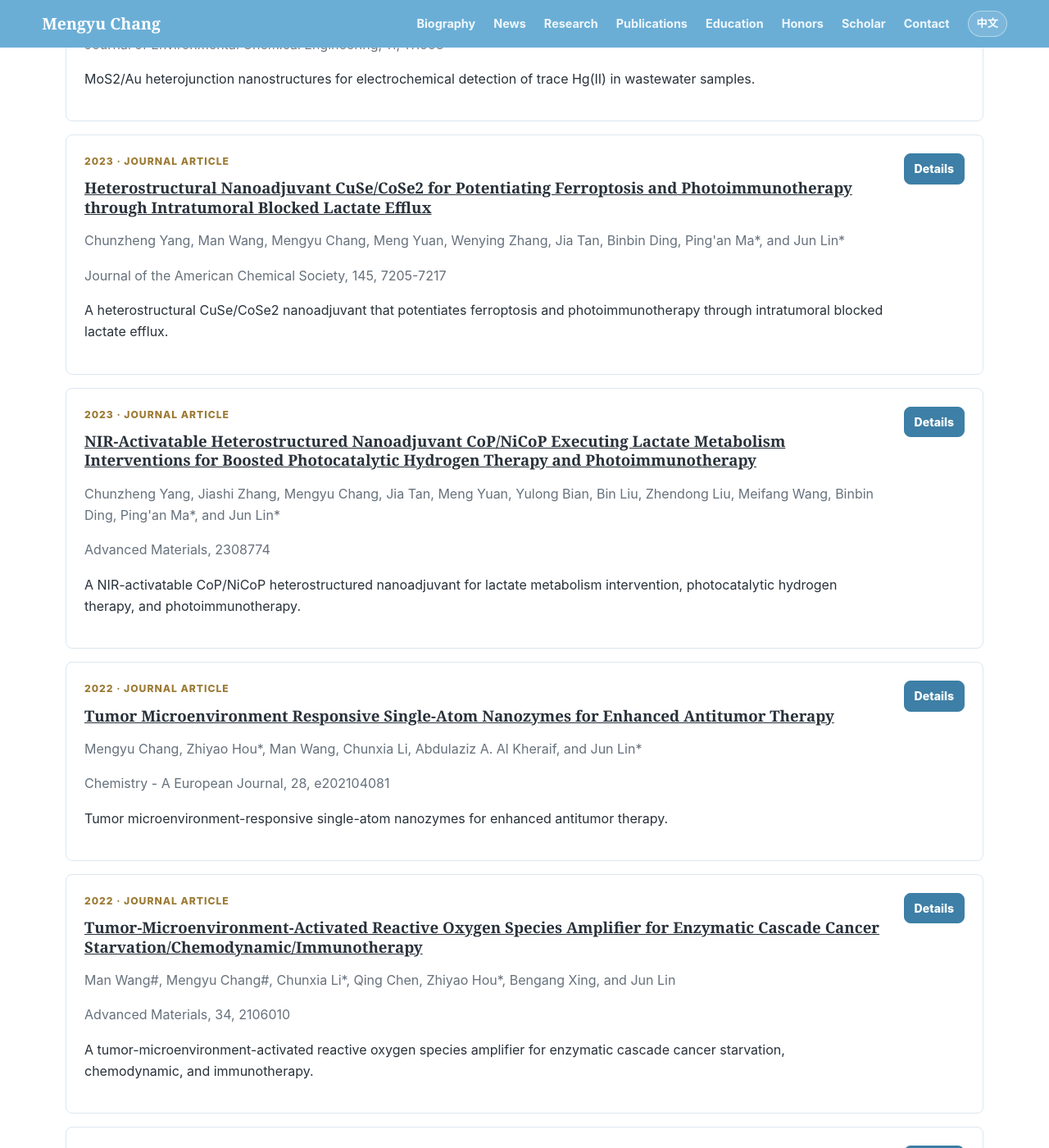
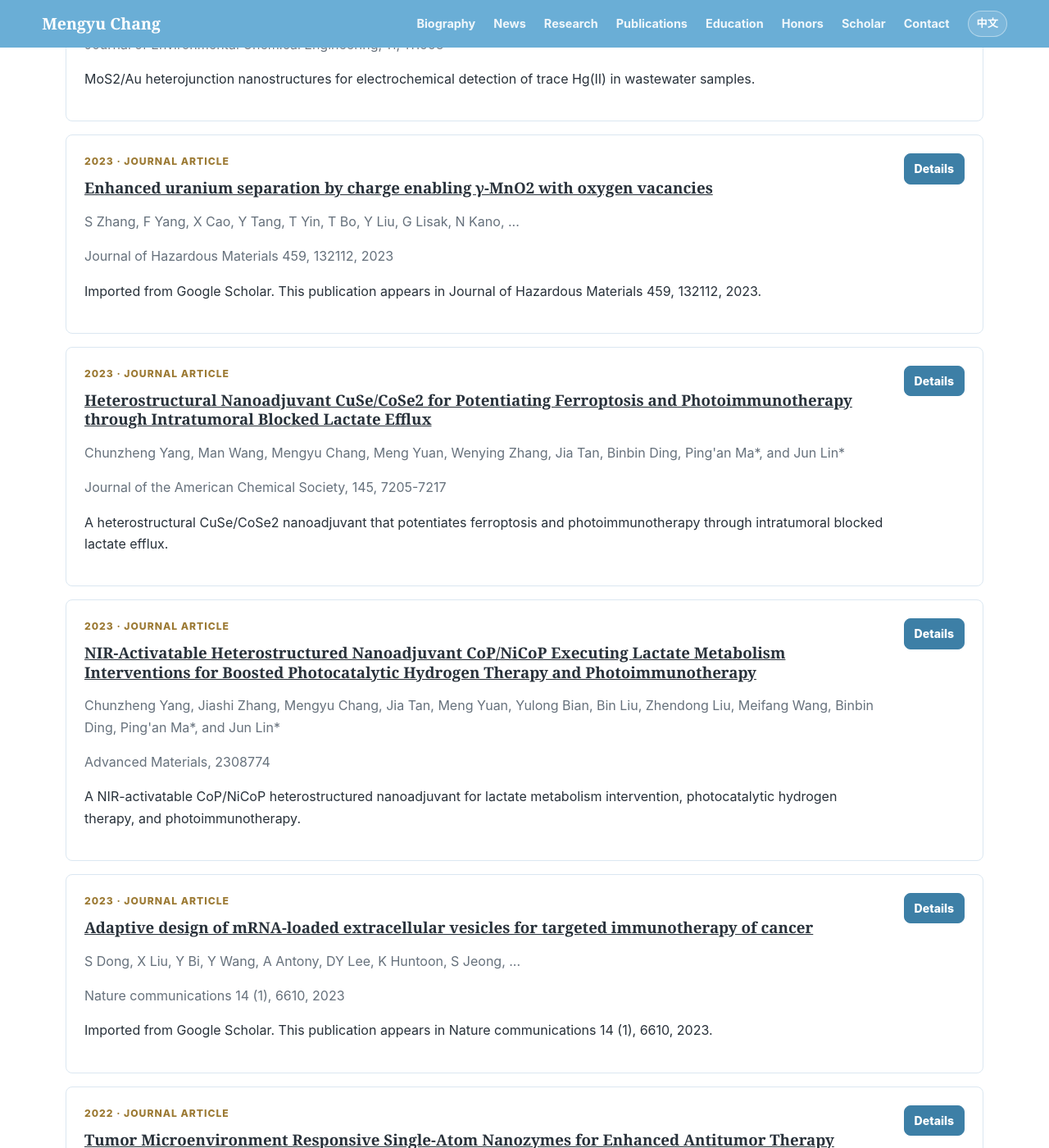
Before and after one commit to michellechang14/michellechang14.github.io, a Jekyll site: the page built from publications.md, in a window 1280 px wide and 1400 px high, scrolled down 4475 px. Shown: the whole window at 82% size. Built offline with Jekyll 4.4.1, drawn with Linux system fonts in a browser that asks for light colours; some of the changed text lies outside the part shown.

Commit message:
Update Scholar metrics and news

```diff
--- a/_data/scholar.json
+++ b/_data/scholar.json
@@ -2,7 +2,7 @@
   "source": "Google Scholar",
   "profileUrl": "https://scholar.google.com/citations?user=WaHuZvMAAAAJ&hl=en",
   "authorId": "WaHuZvMAAAAJ",
-  "lastUpdated": "2026-07-07T06:10:59.109Z",
+  "lastUpdated": "2026-07-07T06:12:11.771Z",
   "totalCitations": 4655,
   "hIndex": 27,
   "i10Index": 33,
--- /dev/null
+++ b/_publications/2019-hydrogenated-titanium-oxide-decorated-upconversion-nanoparticles-facile-.md
@@ -0,0 +1,19 @@
+---
+title: "Hydrogenated titanium oxide decorated upconversion nanoparticles: facile laser modified synthesis and 808 nm near-infrared light triggered phototherapy"
+authors: "Z Hou, K Deng, M Wang, Y Liu, M Chang, S Huang, C Li, Y Wei, Z Cheng, ..."
+year: 2019
+venue: "Chemistry of Materials 31 (3), 774-784, 2019"
+type: "Journal Article"
+topic: "Google Scholar import"
+doi: ""
+paper: "https://scholar.google.com/citations?view_op=view_citation&hl=en&user=WaHuZvMAAAAJ&pagesize=100&citation_for_view=WaHuZvMAAAAJ:W7OEmFMy1HYC"
+code: ""
+slides: ""
+scholar_cites_id: "9835763263451943876"
+abstract: "Imported from Google Scholar. This publication appears in Chemistry of Materials 31 (3), 774-784, 2019."
+highlights:
+  - "Imported automatically from Google Scholar."
+citation: ""
+---
+
+This page was generated automatically from Google Scholar. Add a full abstract, highlights, images, and related links when available.
--- /dev/null
+++ b/_publications/2019-self-assembled-cevo-4-ag-nanohybrid-as-photoconversion-agents-with-enhan.md
@@ -0,0 +1,19 @@
+---
+title: "Self-assembled CeVO 4/Ag nanohybrid as photoconversion agents with enhanced solar-driven photocatalysis and NIR-responsive photothermal/photodynamic synergistic therapy performance"
+authors: "M Chang, M Wang, Y Chen, M Shu, Y Zhao, B Ding, Z Hou, J Lin"
+year: 2019
+venue: "Nanoscale 11 (20), 10129-10136, 2019"
+type: "Journal Article"
+topic: "Google Scholar import"
+doi: ""
+paper: "https://scholar.google.com/citations?view_op=view_citation&hl=en&user=WaHuZvMAAAAJ&pagesize=100&citation_for_view=WaHuZvMAAAAJ:ufrVoPGSRksC"
+code: ""
+slides: ""
+scholar_cites_id: "14208251103452801075"
+abstract: "Imported from Google Scholar. This publication appears in Nanoscale 11 (20), 10129-10136, 2019."
+highlights:
+  - "Imported automatically from Google Scholar."
+citation: ""
+---
+
+This page was generated automatically from Google Scholar. Add a full abstract, highlights, images, and related links when available.
--- /dev/null
+++ b/_publications/2023-adaptive-design-of-mrna-loaded-extracellular-vesicles-for-targeted-immun.md
@@ -0,0 +1,19 @@
+---
+title: "Adaptive design of mRNA-loaded extracellular vesicles for targeted immunotherapy of cancer"
+authors: "S Dong, X Liu, Y Bi, Y Wang, A Antony, DY Lee, K Huntoon, S Jeong, ..."
+year: 2023
+venue: "Nature communications 14 (1), 6610, 2023"
+type: "Journal Article"
+topic: "Nature family publication"
+doi: ""
+paper: "https://scholar.google.com/citations?view_op=view_citation&hl=en&user=WaHuZvMAAAAJ&pagesize=100&citation_for_view=WaHuZvMAAAAJ:YOwf2qJgpHMC"
+code: ""
+slides: ""
+scholar_cites_id: "5931018380566743882"
+abstract: "Imported from Google Scholar. This publication appears in Nature communications 14 (1), 6610, 2023."
+highlights:
+  - "Imported automatically from Google Scholar."
+citation: ""
+---
+
+This page was generated automatically from Google Scholar. Add a full abstract, highlights, images, and related links when available.
--- /dev/null
+++ b/_publications/2023-enhanced-uranium-separation-by-charge-enabling-mno2-with-oxygen-vacancie.md
@@ -0,0 +1,19 @@
+---
+title: "Enhanced uranium separation by charge enabling γ-MnO2 with oxygen vacancies"
+authors: "S Zhang, F Yang, X Cao, Y Tang, T Yin, T Bo, Y Liu, G Lisak, N Kano, ..."
+year: 2023
+venue: "Journal of Hazardous Materials 459, 132112, 2023"
+type: "Journal Article"
+topic: "Google Scholar import"
+doi: ""
+paper: "https://scholar.google.com/citations?view_op=view_citation&hl=en&user=WaHuZvMAAAAJ&pagesize=100&citation_for_view=WaHuZvMAAAAJ:0EnyYjriUFMC"
+code: ""
+slides: ""
+scholar_cites_id: "8956294666009324818"
+abstract: "Imported from Google Scholar. This publication appears in Journal of Hazardous Materials 459, 132112, 2023."
+highlights:
+  - "Imported automatically from Google Scholar."
+citation: ""
+---
+
+This page was generated automatically from Google Scholar. Add a full abstract, highlights, images, and related links when available.
```
